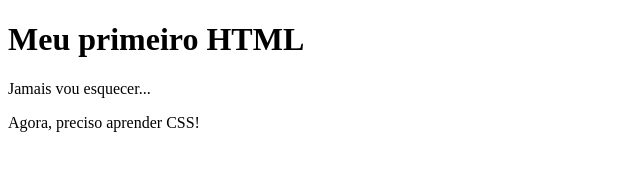
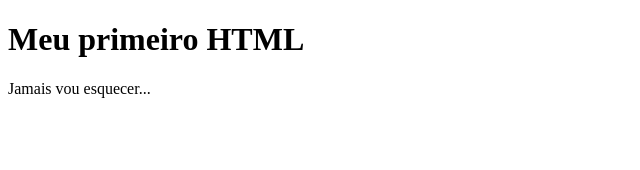
Before and after one commit to ramonchiara/git-class, a plain HTML site: page index.html in a window 1280 px wide. Shown: the whole page, without its empty margins (0-640 px from the left). Drawn offline with Linux system fonts and the light colour scheme.

Commit message:
Revert "Preciso ou quero aprender CSS?"
This reverts commit 1d778784e4e667f11aab48ea57e1a90b1b66e4ff.

```diff
--- a/index.html
+++ b/index.html
@@ -6,6 +6,5 @@
     <body>
         <h1>Meu primeiro HTML</h1>
         <p>Jamais vou esquecer...</p>
-        <p>Agora, preciso aprender CSS!</p>
     </body>
 </html>
```
